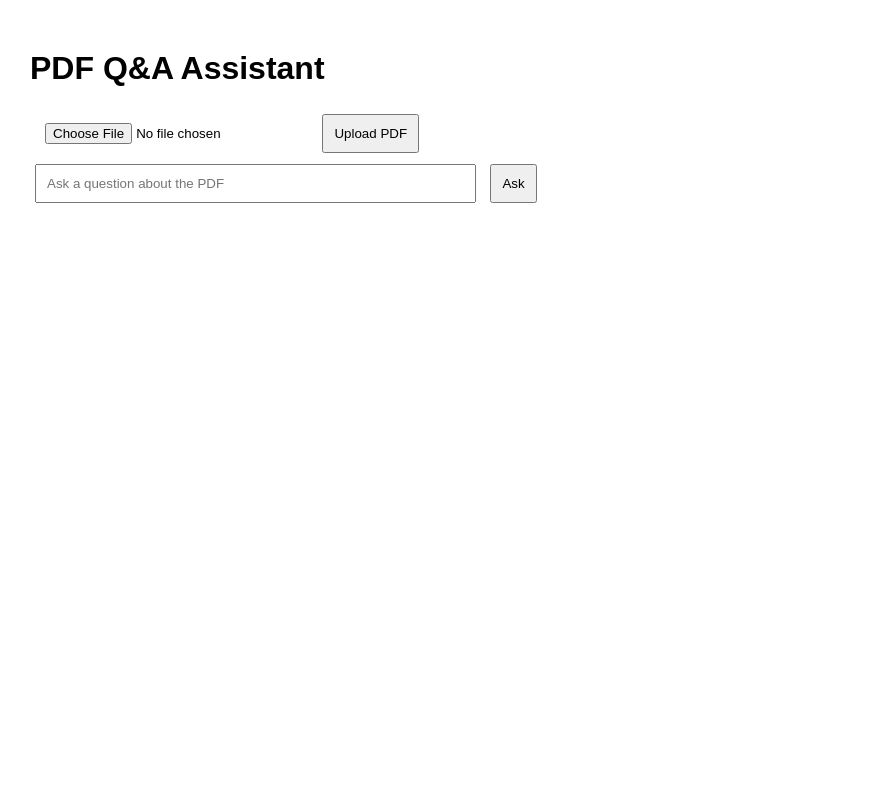
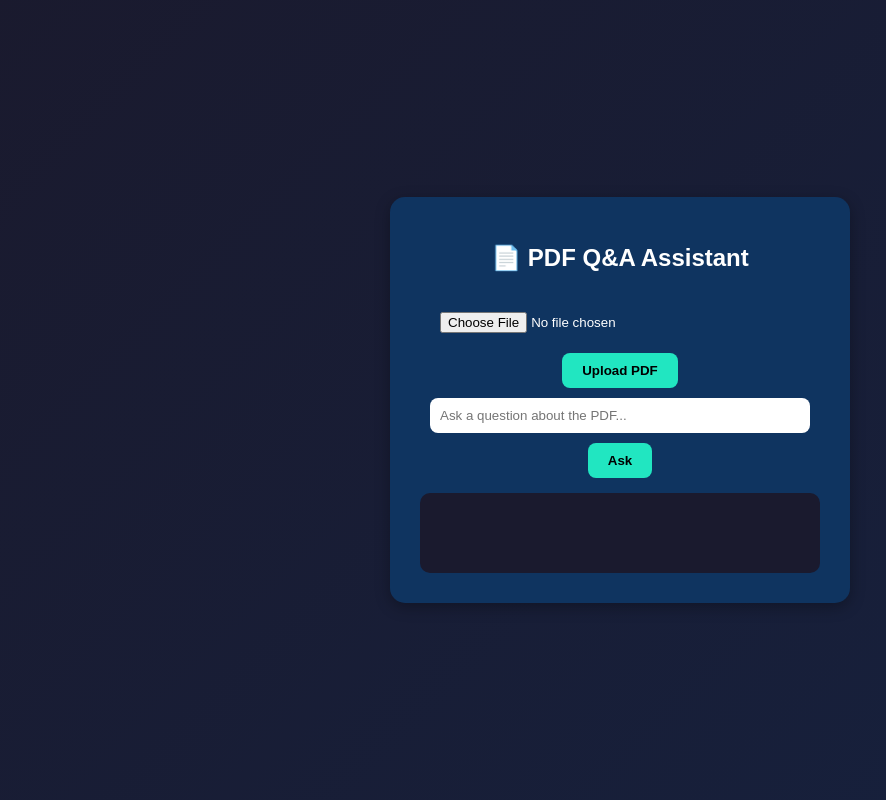
Before and after one commit to j26219096-prog/Pdf-assistant-, a Flask app: page / in a window 1280 px wide. Shown: the whole page, without its empty margins (20-906 px from the left). Run offline with Flask 3, Linux system fonts and the light colour scheme.

Commit message:
index.html

```diff
--- a/templates/index.html
+++ b/templates/index.html
@@ -1,28 +1,108 @@
 <!DOCTYPE html>
-<html>
+<html lang="en">
 <head>
-    <title>PDF Q&A Assistant</title>
-    <style>
-        body { font-family: Arial, sans-serif; margin: 50px; }
-        input, button { padding: 10px; margin: 5px; }
-        #answer { margin-top: 20px; font-weight: bold; }
-    </style>
+  <meta charset="UTF-8">
+  <meta name="viewport" content="width=device-width, initial-scale=1.0">
+  <title>PDF Q&A Assistant</title>
+  <style>
+    body {
+      font-family: 'Poppins', sans-serif;
+      background: linear-gradient(135deg, #1a1a2e, #16213e);
+      color: #fff;
+      margin: 0;
+      padding: 0;
+      display: flex;
+      justify-content: center;
+      align-items: center;
+      height: 100vh;
+    }
+    .container {
+      background: #0f3460;
+      padding: 30px;
+      border-radius: 15px;
+      box-shadow: 0px 4px 15px rgba(0,0,0,0.3);
+      width: 400px;
+      text-align: center;
+    }
+    h1 {
+      margin-bottom: 20px;
+      font-size: 24px;
+    }
+    input[type="file"],
+    input[type="text"] {
+      width: 90%;
+      padding: 10px;
+      margin: 10px 0;
+      border-radius: 8px;
+      border: none;
+      outline: none;
+    }
+    button {
+      background: #21e6c1;
+      color: #000;
+      font-weight: bold;
+      border: none;
+      padding: 10px 20px;
+      border-radius: 8px;
+      cursor: pointer;
+      transition: 0.3s;
+    }
+    button:hover {
+      background: #1abc9c;
+    }
+    #answer {
+      margin-top: 15px;
+      background: #1a1a2e;
+      padding: 15px;
+      border-radius: 10px;
+      text-align: left;
+      font-size: 14px;
+      min-height: 50px;
+    }
+  </style>
 </head>
 <body>
-    <h1>PDF Q&A Assistant</h1>
+  <div class="container">
+    <h1>📄 PDF Q&A Assistant</h1>
 
     <!-- Upload PDF -->
-    <form method="POST" action="/upload" enctype="multipart/form-data">
-        <input type="file" name="pdf" accept=".pdf">
-        <button type="submit">Upload PDF</button>
+    <form id="uploadForm">
+      <input type="file" name="pdf" id="pdfFile" accept=".pdf" required>
+      <button type="submit">Upload PDF</button>
     </form>
 
-    <!-- Ask question -->
-    <form method="POST" action="/ask">
-        <input type="text" name="question" placeholder="Ask a question about the PDF" size="50">
-        <button type="submit">Ask</button>
+    <!-- Ask Question -->
+    <form id="askForm">
+      <input type="text" name="question" id="question" placeholder="Ask a question about the PDF..." required>
+      <button type="submit">Ask</button>
     </form>
 
-    <div id="answer">{{ answer|safe }}</div>
+    <!-- Answer Display -->
+    <div id="answer"></div>
+  </div>
+
+  <script>
+    // Upload PDF via AJAX
+    document.getElementById("uploadForm").addEventListener("submit", async function(e) {
+      e.preventDefault();
+      const formData = new FormData();
+      formData.append("pdf", document.getElementById("pdfFile").files[0]);
+
+      let res = await fetch("/upload", { method: "POST", body: formData });
+      let text = await res.text();
+      document.getElementById("answer").innerText = text;
+    });
+
+    // Ask Question via AJAX
+    document.getElementById("askForm").addEventListener("submit", async function(e) {
+      e.preventDefault();
+      const formData = new FormData();
+      formData.append("question", document.getElementById("question").value);
+
+      let res = await fetch("/ask", { method: "POST", body: formData });
+      let text = await res.text();
+      document.getElementById("answer").innerText = text;
+    });
+  </script>
 </body>
 </html>
```
